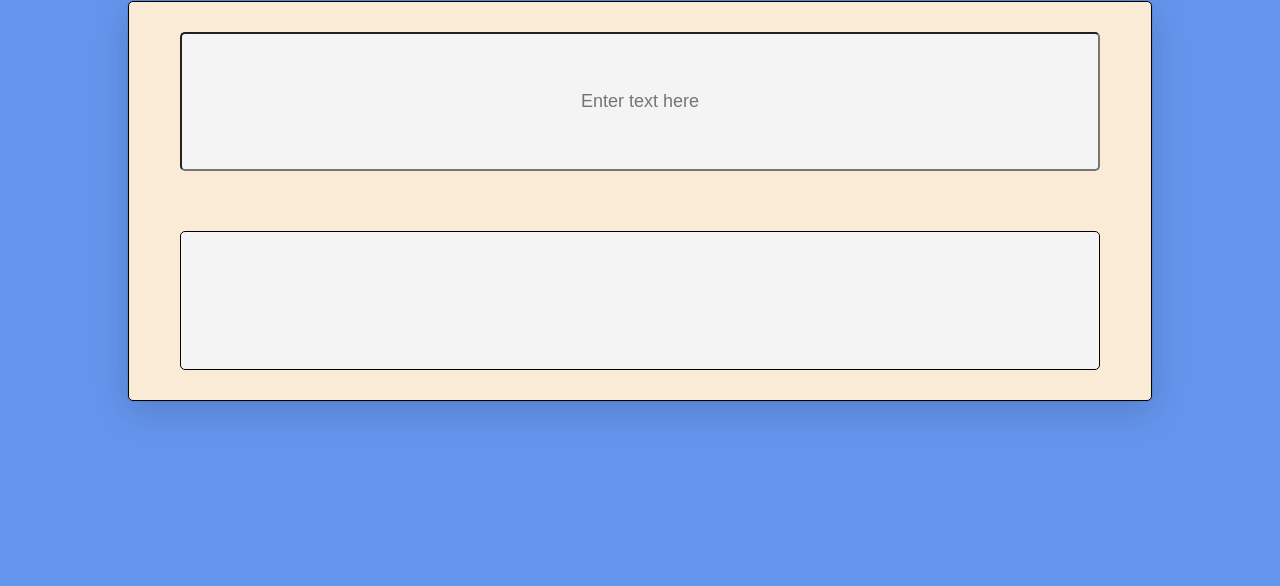
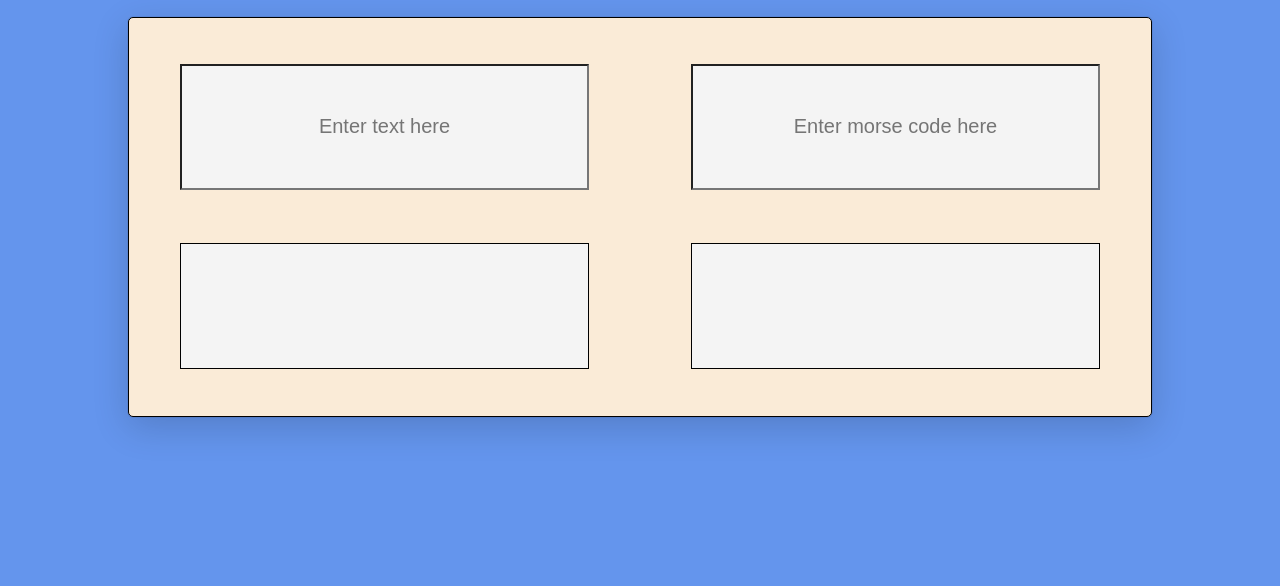
Before and after one commit to AndyBowerman/morse-code-translator, a website: page index.html in a window 1280 px wide. Shown: the part 214-800 px from the top of the page. Drawn offline with Linux system fonts and the light colour scheme.

Commit message:
refactored functions and updated display to include morse to english translator

```diff
--- a/index.html
+++ b/index.html
@@ -8,13 +8,21 @@
     <link rel="stylesheet" href="style.css">
 </head>
 <body>
-    <header>
-        <h1 style="font-family: monospace; color: #f4f4f4">Morse-Code-Translator</h1>
+    <header style="text-align: center; font-family: monospace; color: #f4f4f4">
+        <h1 style="font-size: 34px">Morse-Code-Translator</h1>
+        <p style="font-size: 20px">When entering Morse Code seperate letters with a space and words with a '/'</p>
     </header>
 
     <main class="main">
-        <input type="text" placeholder="Enter text here" class="main__input">
-        <div class="main__output"></div>
+        <div class="main__containers">
+            <input type="text" placeholder="Enter text here" id="english__input" class="main__input">
+            <div id="morse__output" class="main__output"></div>
+        </div>
+        <div class="main__containers">
+            <input type="text" placeholder="Enter morse code here" id="morse__input" class="main__input">
+            <div id="english__output" class="main__output"></div>
+        </div>
+
     </main>
 
     <script src="main.js"></script>
--- a/main.js
+++ b/main.js
@@ -1,5 +1,7 @@
-const inputBox = document.querySelector('.main__input');
-const outputContainer = document.querySelector('.main__output');
+const englishInputBox = document.querySelector('#english__input');
+const morseOutputBox = document.querySelector('#morse__output');
+const morseInputBox = document.querySelector("#morse__input");
+const englishOutputBox = document.querySelector('#english__output');
 
 const translateToMorse = (string) => {
     const morseLookUp = {
@@ -15,10 +17,44 @@ const translateToMorse = (string) => {
     return newArr.includes('! ') ? `Warning, unknown symbol: ${newArr.join('').trim()}` : newArr.join('').trim();
 }
 
-const translateAndDisplay = () => {
-    outputContainer.innerHTML = `<p>${translateToMorse(inputBox.value)}<p/>`
+
+const morseToEnglish = (string) => {
+    const englishLookUp = {
+        '.-': 'a', '-...': 'b', '-.-.': 'c', '-..': 'd', '.': 'e', '..-.': 'f', '--.': 'g', '....': 'h', '..': 'i', '.---': 'j', '-.-': 'k', '.-..': 'l', '--': 'm',
+        '-.': 'n', '---': 'o', '.--.': 'p', '--.-': 'q', '.-.': 'r', '...': 's', '-': 't', '..-': 'u', '...-': 'v', '.--': 'w', '-..-': 'x', '-.--': 'y', '--..': 'z',
+        '.----': '1', '..---': '2', '...--': '3', '....-': '4', '.....': '5', '-....': '6', '--...': '7', '---..': '8', '----.': '9', '-----': '0', '.-.-.-': '.',
+        '--..--': ',', '..--..': '?', '.---.': "'", '-.-.--': '!', '-..-.': '/', '-.--.': '(', '-.--.-': ")", ".-...": '&', '---...': ":",
+        '-.-.-.': ";", '-...-': '=', '.-.-.': "+", '-....-': "-", '..--.-': "_", '.-..-.': '"', '.--.-.': "@", "/": " "
+    }
+
+    const arr = string.trim().split(' ');
+    const translatedString = arr.map(item => englishLookUp[item]).join('')
+    const splitBySentence = translatedString.split('.');
+    const nestedArr = splitBySentence.map(item => item.trim().split(''))
+    const nestedCapArr = nestedArr.map(item => item.map((letter, index) => index == 0 ? letter.toUpperCase() : letter))
+    const final = nestedCapArr.map(item => item.join(''));
+    return final.join('. ').trim();
 }
 
 
 
-inputBox.addEventListener('keyup', translateAndDisplay)
+
+
+// Convert English to Morse Code
+
+const translateAndDisplayMorse = () => {
+    morseOutputBox.innerHTML = `<p>${translateToMorse(englishInputBox.value)}<p/>`;
+}
+
+englishInputBox.addEventListener('keyup', translateAndDisplayMorse)
+
+
+// Convert Morse Code to English
+
+const translateAndDisplayEnglish = () => {
+    englishOutputBox.innerHTML = `<p>${morseToEnglish(morseInputBox.value)}</p>`;
+}
+
+
+
+morseInputBox.addEventListener('keyup', translateAndDisplayEnglish);
--- a/style.css
+++ b/style.css
@@ -18,7 +18,6 @@ body {
     margin: 20px;
     border: 1px black solid;
     display: flex;
-    flex-direction: column;
     justify-content: space-around;
     align-items: center;
     height: 50%;
@@ -28,23 +27,30 @@ body {
     box-shadow: rgba(0, 0, 0, 0.16) 0px 10px 36px 0px, rgba(0, 0, 0, 0.06) 0px 0px 0px 1px;
 }
 
+.main__containers {
+    width: 40%;
+    height: 90%;
+    display: flex;
+    flex-direction: column;
+    justify-content: space-around;
+    align-items: center;
+}
+
 .main__input {
-    width: 90%;
-    font-size: 18px;
+    width: 100%;
+    font-size: 20px;
+    height: 35%;
     text-align: center;
-    height: 35%;
-    border-radius: 5px;
     background-color: #f4f4f4;
 }
 
 .main__output {
+    width: 100%;
+    font-size: 20px;
+    height: 35%;
+    background-color: #f4f4f4;
     border: 1px black solid;
-    width: 90%;
-    font-size: 18px;
-    height: 35%;
     display: flex;
     align-items: center;
     justify-content: center;
-    border-radius: 5px;
-    background-color: #f4f4f4;
 }
```
Also changed, not shown: translator.js (+5 -12 lines).
